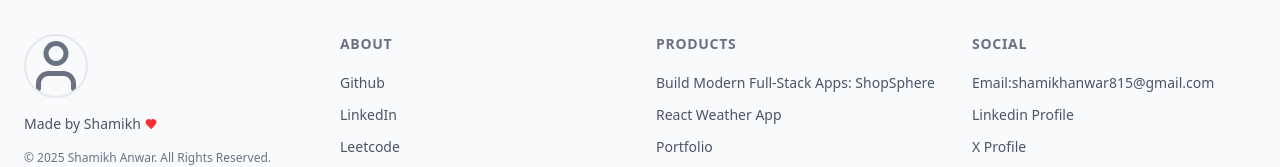
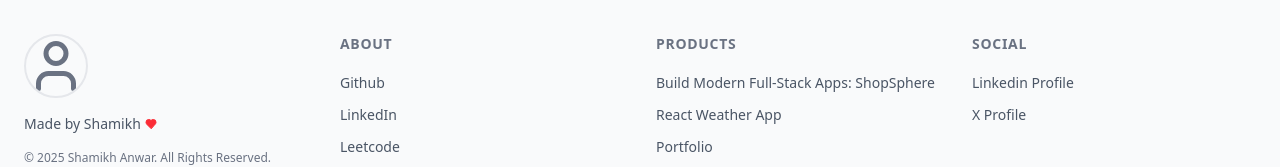
Before and after one commit to SHAMIKH-ANWAR/pdf-summary, a Next.js app: page / in a window 1280 px wide. Shown: the part 3129-3296 px from the top of the page. Built offline with nearby package versions, Linux system fonts and the light colour scheme; no server answers.

Commit message:
Auto commit at 28/5/2025, 7:58:28 pm

```diff
--- a/components/common/footer.tsx
+++ b/components/common/footer.tsx
@@ -89,7 +89,7 @@ const Footer: React.FC = () => {
             <ul className="space-y-2">
               <li>
                 <a href="#" className="text-gray-600 hover:text-gray-900 transition-colors text-sm">
-                  Email:shamikhanwar815@gmail.com
+                  {/* Email:shamikhanwar815@gmail.com */}
                 </a>
               </li>
               <li>
```
